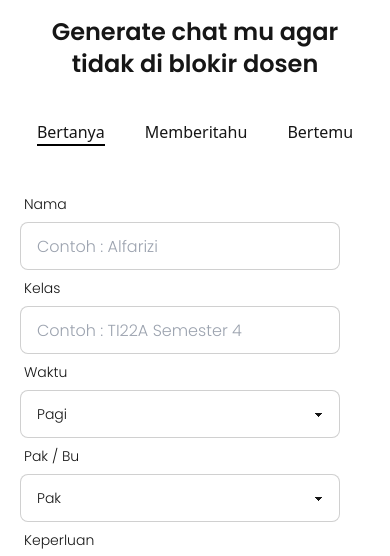
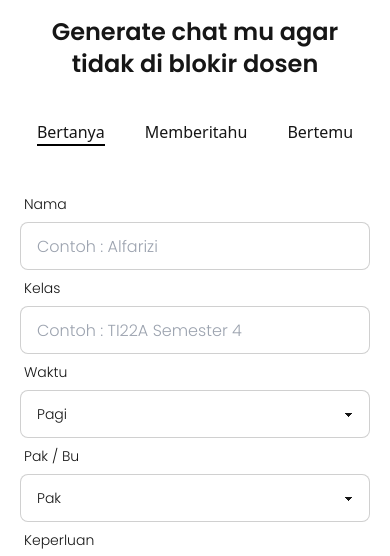
Before and after one commit to AlfariziDwiPrasetyo/chat-dosen-generator, a Next.js app: page / in a window 390 px wide. Shown: the top 556 px of the page. Built offline with nearby package versions, Linux system fonts and the light colour scheme.

Commit message:
style : restyling the template

```diff
--- a/components/Bertanya.tsx
+++ b/components/Bertanya.tsx
@@ -38,27 +38,27 @@ function Bertanya() {
     <section className="w-full">
       <div className="mt-10 grid grid-cols-1 md:gap-3 md:grid-cols-3 md:mb-40">
         <div className="poppins md:col-span-2 md:pl-40 pl-5 px-5">
-          <label className="form-control w-full max-w-xs">
+          <label className="form-control w-full">
             <div className="label">
               <span className="label-text">Nama</span>
             </div>
             <input
               type="text"
               placeholder="Contoh : Alfarizi"
-              className="input input-bordered w-full max-w-xs"
+              className="input input-bordered w-full md:max-w-xs"
               value={nama}
               onChange={handleNamaChange}
             />
           </label>
 
-          <label className="form-control w-full max-w-xs">
+          <label className="form-control w-full">
             <div className="label">
               <span className="label-text">Kelas</span>
             </div>
             <input
               type="text"
               placeholder="Contoh : TI22A Semester 4"
-              className="input input-bordered w-full max-w-xs"
+              className="input input-bordered w-full md:max-w-xs"
               value={kelas}
               onChange={handleKelasChange}
             />
@@ -69,7 +69,7 @@ function Bertanya() {
               <span className="label-text">Waktu</span>
             </div>
             <select
-              className="select select-bordered w-full max-w-xs"
+              className="select select-bordered w-full md:max-w-xs"
               value={waktu}
               onChange={handleWaktuChange}
             >
@@ -84,7 +84,7 @@ function Bertanya() {
               <span className="label-text">Pak / Bu</span>
             </div>
             <select
-              className="select select-bordered w-full max-w-xs"
+              className="select select-bordered w-full md:max-w-xs"
               value={gender}
               onChange={handleGenderChange}
             >
@@ -105,11 +105,11 @@ function Bertanya() {
             ></textarea>
           </label>
         </div>
-        <div className="mockup-phone">
+        <div className="mockup-phone mt-10 md:mt-0 lg:mt-0">
           <div className="camera"></div>
           <div className="display">
             <div
-              className="flex w-full h-full mt-10 artboard artboard-demo phone-1 justify-center rounded"
+              className="flex w-full h-full artboard artboard-demo phone-1 justify-center rounded"
               style={{
                 backgroundImage:
                   "url(https://www.wallpapertip.com/wmimgs/1-13180_wallpaper-background-whatsapp-default-dark-green-download-wallpaper.jpg)",
--- a/components/Bertemu.tsx
+++ b/components/Bertemu.tsx
@@ -45,20 +45,20 @@ function Memberitahu() {
             <input
               type="text"
               placeholder="Contoh : Alfarizi"
-              className="input input-bordered w-full max-w-xs"
+              className="input input-bordered w-full md:max-w-xs"
               value={nama}
               onChange={handleNamaChange}
             />
           </label>
 
-          <label className="form-control w-full max-w-xs">
+          <label className="form-control w-full md:max-w-xs">
             <div className="label">
               <span className="label-text">Kelas</span>
             </div>
             <input
               type="text"
               placeholder="Contoh : TI22A Semester 4"
-              className="input input-bordered w-full max-w-xs"
+              className="input input-bordered w-full md:max-w-xs"
               value={kelas}
               onChange={handleKelasChange}
             />
@@ -69,7 +69,7 @@ function Memberitahu() {
               <span className="label-text">Waktu</span>
             </div>
             <select
-              className="select select-bordered w-full max-w-xs"
+              className="select select-bordered w-full md:max-w-xs"
               value={waktu}
               onChange={handleWaktuChange}
             >
@@ -84,7 +84,7 @@ function Memberitahu() {
               <span className="label-text">Pak / Bu</span>
             </div>
             <select
-              className="select select-bordered w-full max-w-xs"
+              className="select select-bordered w-full md:max-w-xs"
               value={gender}
               onChange={handleGenderChange}
             >
@@ -106,11 +106,11 @@ function Memberitahu() {
           </label>
         </div>
 
-        <div className="mockup-phone">
+        <div className="mockup-phone mt-10 md:mt-0 lg:mt-0">
           <div className="camera"></div>
           <div className="display">
             <div
-              className="flex w-full h-full mt-10 artboard artboard-demo phone-1 justify-center rounded"
+              className="flex w-full h-full artboard artboard-demo phone-1 justify-center rounded"
               style={{
                 backgroundImage:
                   "url(https://www.wallpapertip.com/wmimgs/1-13180_wallpaper-background-whatsapp-default-dark-green-download-wallpaper.jpg)",
--- a/components/Memberitahu.tsx
+++ b/components/Memberitahu.tsx
@@ -45,7 +45,7 @@ function Memberitahu() {
             <input
               type="text"
               placeholder="Contoh : Alfarizi"
-              className="input input-bordered w-full max-w-xs"
+              className="input input-bordered w-full md:max-w-xs"
               value={nama}
               onChange={handleNamaChange}
             />
@@ -58,7 +58,7 @@ function Memberitahu() {
             <input
               type="text"
               placeholder="Contoh : TI22A Semester 4"
-              className="input input-bordered w-full max-w-xs"
+              className="input input-bordered w-full md:max-w-xs"
               value={kelas}
               onChange={handleKelasChange}
             />
@@ -69,7 +69,7 @@ function Memberitahu() {
               <span className="label-text">Waktu</span>
             </div>
             <select
-              className="select select-bordered w-full max-w-xs"
+              className="select select-bordered w-full md:max-w-xs"
               value={waktu}
               onChange={handleWaktuChange}
             >
@@ -84,7 +84,7 @@ function Memberitahu() {
               <span className="label-text">Pak / Bu</span>
             </div>
             <select
-              className="select select-bordered w-full max-w-xs"
+              className="select select-bordered w-full md:max-w-xs"
               value={gender}
               onChange={handleGenderChange}
             >
@@ -106,11 +106,11 @@ function Memberitahu() {
           </label>
         </div>
 
-        <div className="mockup-phone">
+        <div className="mockup-phone mt-10 md:mt-0 lg:mt-0">
           <div className="camera"></div>
           <div className="display">
             <div
-              className="flex w-full h-full mt-10 artboard artboard-demo phone-1 justify-center rounded"
+              className="flex w-full h-full artboard artboard-demo phone-1 justify-center rounded"
               style={{
                 backgroundImage:
                   "url(https://www.wallpapertip.com/wmimgs/1-13180_wallpaper-background-whatsapp-default-dark-green-download-wallpaper.jpg)",
```
